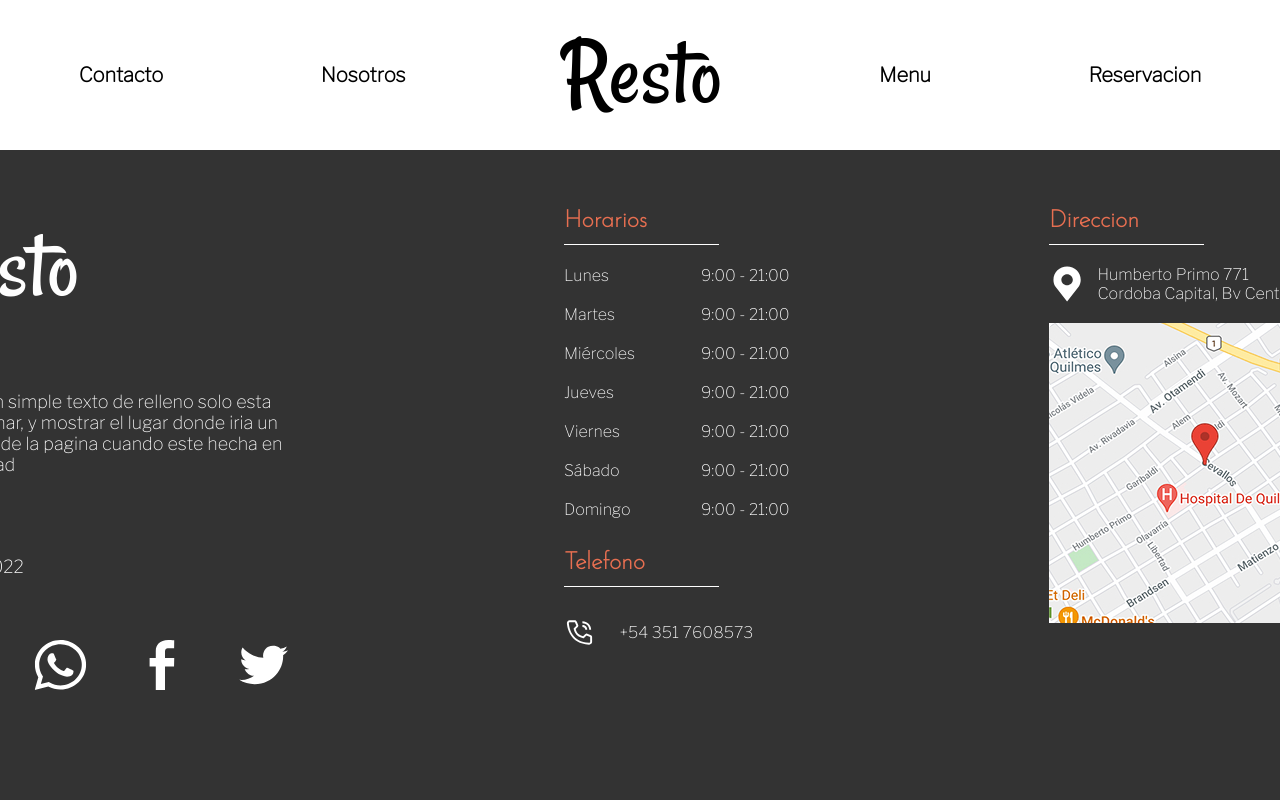
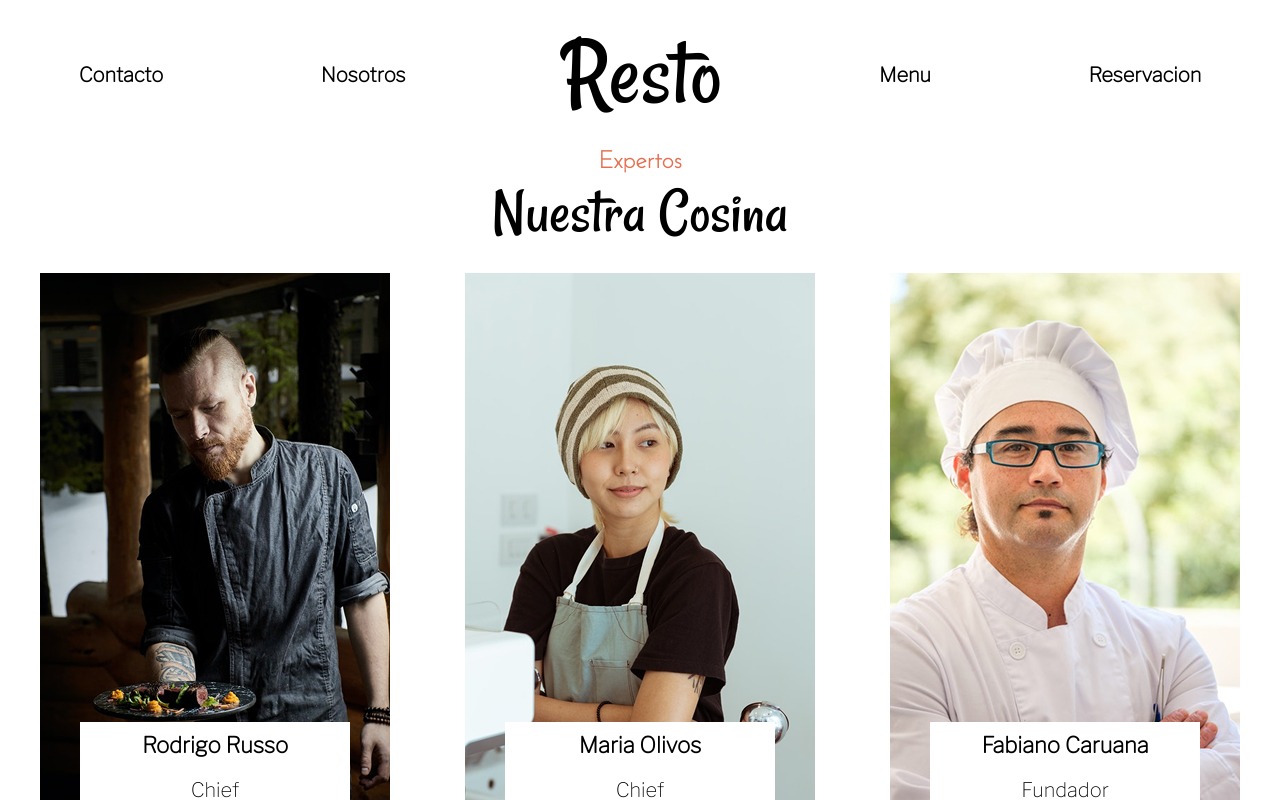
Before and after one commit to rmergeee/js-restaurant-page, a website built with webpack: page src/template.html in a window 1280 px wide. Both pictures are taken after a click on the item "Nosotros". Shown: the top 800 px of the page. Built offline with nearby package versions, Linux system fonts and the light colour scheme.

Commit message:
Add implementation of Nosotros class methods
- Add a helper function for creating a chef card
- Fix event listener in index file

```diff
--- a/src/classes/nosotros.js
+++ b/src/classes/nosotros.js
@@ -1,11 +1,47 @@
 import Utils from "./utils.js";
 
+import cook1 from "/src/img/cook-1.jpg";
+import cook2 from "/src/img/cook-2.jpg";
+import cook3 from "/src/img/cook-3.jpg";
+
+import img1 from "/src/img/akar-icons_instagram-fill-blue.svg";
+import img2 from "/src/img/logos_linkedin-icon.svg";
+import img3 from "/src/img/logos_twitter.svg";
+
 export default class Nosotros {
+
     constructor() {
         this.content = document.querySelector("#content");
     }
 
+    createElements() {
+        this.expertos = Utils.createTag("div", "expertos");
+        this.expertos.textContent = "Expertos";
+
+        this.title = Utils.createTag("h2", "h2-title");
+        this.title.textContent = "Nuestra Cosina";
+
+        this.cooksImg = [
+            {src:cook1, name: "Rodrigo Russo", pos: "Chief"},
+            {src:cook2, name: "Maria Olivos", pos: "Chief"},
+            {src:cook3, name: "Fabiano Caruana", pos: "Fundador"}
+        ]
+
+        this.socialImg = [img1, img2, img3];
+
+        this.cooks = Utils.createTag("div", 'cooks');
+
+        this.cooksImg.forEach((cook) => {
+            this.cooks.append(
+                Utils.createCookCard(cook, this.socialImg)
+            )
+        })
+    }
+
     init() {
+        this.createElements();
         this.content.textContent = "";
+        this.content.className = "nosotros";
+        this.content.append(this.expertos, this.title, this.cooks)
     }
 }
--- a/src/classes/utils.js
+++ b/src/classes/utils.js
@@ -2,6 +2,13 @@ export default class Utils {
     static createTag = (tag, className) => {
         const element = document.createElement(tag);
         element.className = className;
+        return element;
+    }
+
+    static createTagWithText = (tag, className, text) => {
+        const element = document.createElement(tag);
+        element.className = className;
+        element.textContent = text;
         return element;
     }
 
@@ -19,4 +26,31 @@ export default class Utils {
         return quickImg;
     }
 
+    static createCookCard(cook, socialIcons) {
+        const card = this.createTag("article", "cook");
+        const img = this.createTag("img", "cook-img");
+        const info = this.createTag("div", "cook-info");
+
+        const h3 = this.createTagWithText("h3", "cook-name", cook.name);
+        const p = this.createTagWithText("p", "cook-position", cook.pos);
+        const media = this.createTag("div", "cook-social-media");
+
+        const img1 = this.createTag("img", "cook-img");
+        const img2 = this.createTag("img", "cook-img");
+        const img3 = this.createTag("img", "cook-img");
+
+        img.src = cook.src;
+        img.alt = cook.name;
+
+        img1.src = socialIcons[0];
+        img2.src = socialIcons[1];
+        img3.src = socialIcons[2];
+
+        media.append(img1,img2,img3);
+        info.append(h3,p,media);
+        card.append(img, info);
+
+        return card;
+    }
+
 }
--- a/src/css/styles.css
+++ b/src/css/styles.css
@@ -138,6 +138,78 @@ nav {
 
 }
 
+.h2-title {
+    font-family: 'ranchoregular', sans-serif;
+    font-size: 64px;
+    font-weight: lighter;
+    margin: 0 0 20px 0;
+}
+
+.nosotros {
+    display: flex;
+    flex-direction: column;
+    align-items: center;
+    align-self: center;
+
+    .expertos {
+        font-family: 'josefin_sansthin', sans-serif;
+        font-size: 24px;
+        color: #E76F51;
+        font-weight: bold;
+    }
+
+    .cooks {
+        display: flex;
+        gap: 75px;
+        margin-bottom: 57px;
+
+        .cook {
+            position: relative;
+            display: flex;
+            justify-content: center;
+            align-items: end;
+
+            .cook-info {
+                position: absolute;
+                width: 270px;
+                height: 130px;
+                background-color: #FFFFFF;
+                font-family: 'libre_franklinthin', sans-serif;
+
+                margin-bottom: 21px;
+
+                display: flex;
+                flex-direction: column;
+                align-items: center;
+                justify-content: space-around;
+
+                .cook-name {
+                    margin: 0;
+                    font-size: 22px;
+                    font-weight: bold;
+                }
+
+                .cook-position {
+                    margin: 0;
+                    font-size: 20px;
+                    font-weight: lighter;
+                }
+
+                .cook-social-media {
+                    margin: 0;
+                    display: flex;
+                    gap: 30px;
+
+                    img  {
+                        width: 20px;
+                        height: 20px;
+                    }
+                }
+            }
+        }
+    }
+}
+
 footer {
     background-color: #333333;
     color: #FEFEFE;
--- a/src/index.js
+++ b/src/index.js
@@ -17,8 +17,8 @@ homePage.addEventListener("click", () => home.init())
 const nosotrosPage = document.querySelector("#nosotros");
 nosotrosPage.addEventListener("click", () => nosotros.init())
 
-const menuPage = document.querySelector("#nosotros");
-nosotrosPage.addEventListener("click", () => menu.init())
+const menuPage = document.querySelector("#menu");
+menuPage.addEventListener("click", () => menu.init())
 
-const reservacionPage = document.querySelector("#nosotros");
-nosotrosPage.addEventListener("click", () => reservacion.init())
+const reservacionPage = document.querySelector("#reservacion");
+reservacionPage.addEventListener("click", () => reservacion.init())
```
Also changed, not shown: src/template.html (+1 -2 lines), src/img/akar-icons_instagram-fill-blue.svg (added), src/img/cook-1.jpg (added), src/img/cook-2.jpg (added), src/img/cook-3.jpg (added), src/img/logos_linkedin-icon.svg (added), src/img/logos_twitter.svg (added).
